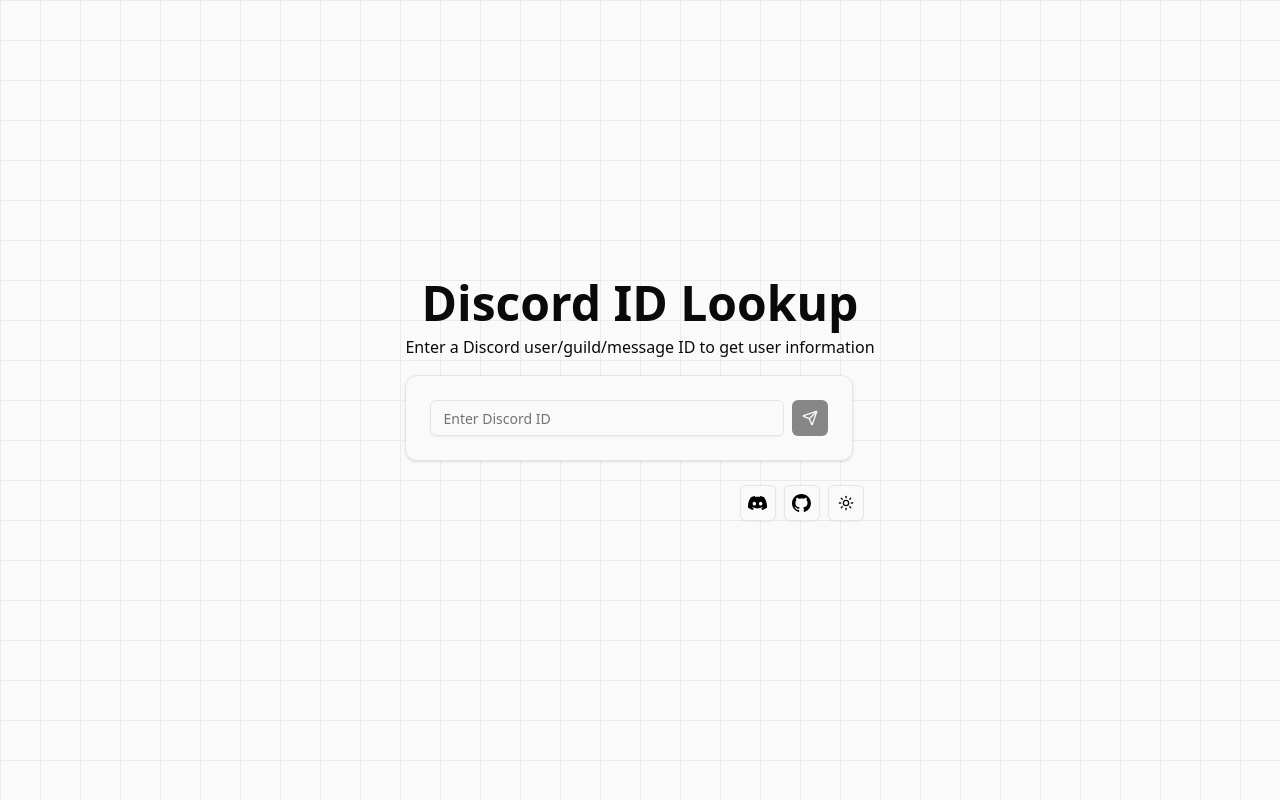
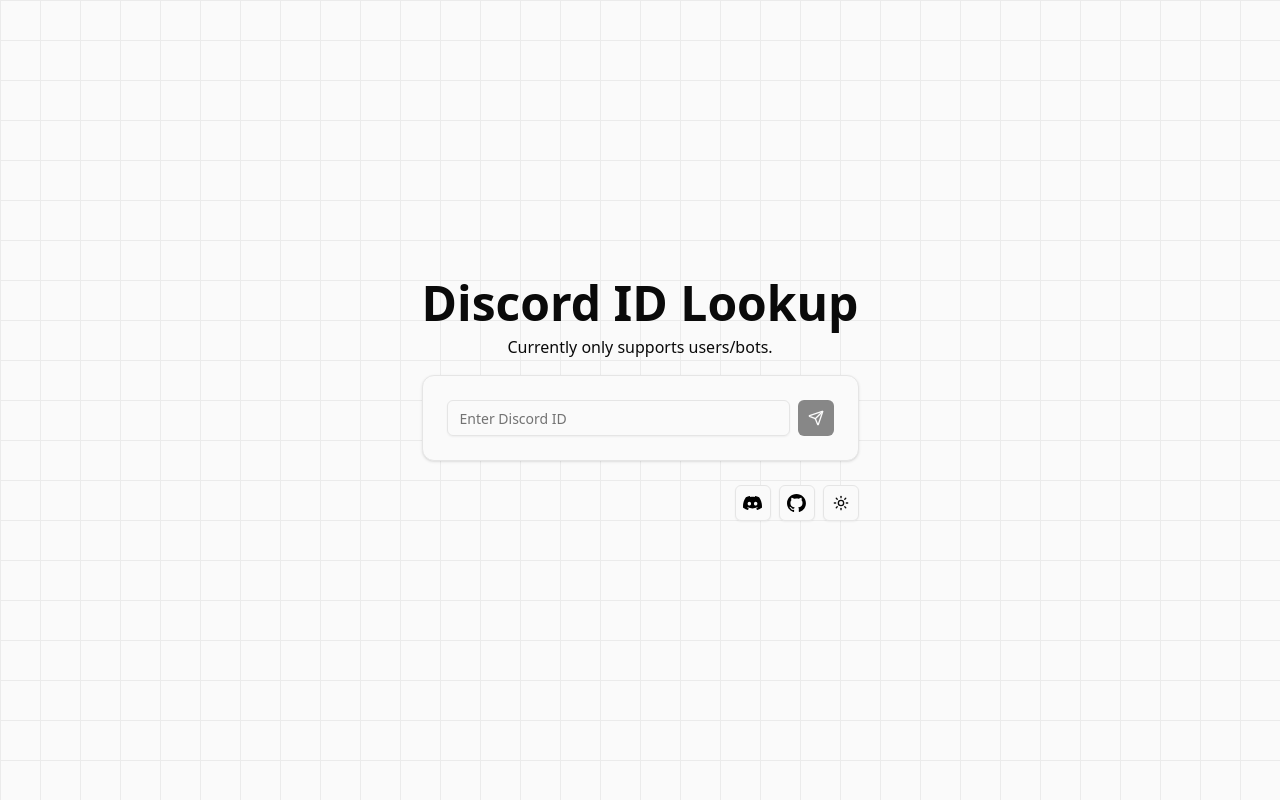
Before and after one commit to WarFiN123/id-lookup, a Next.js app: page / in a window 1280 px wide. Built offline with nearby package versions, Linux system fonts and the light colour scheme.

Commit message:
Update page.tsx

```diff
--- a/src/app/page.tsx
+++ b/src/app/page.tsx
@@ -120,7 +120,7 @@
             </h1>
 
             <p className="mt-2">
-              Enter a Discord user/guild/message ID to get user information
+              Currently only supports users/bots.
             </p>
           </div>
           <Card className="w-full max-w-md mt-4">
```
